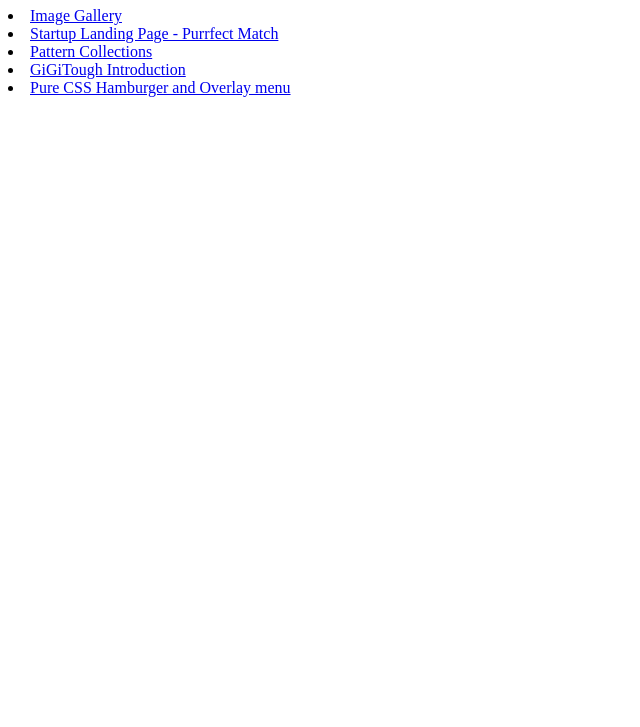
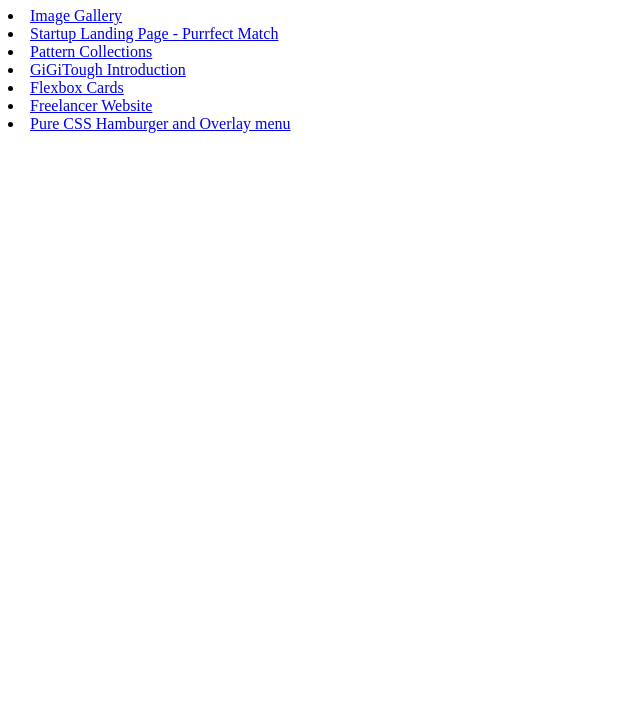
Before and after one commit to NathalieLu/side-projects, a plain HTML site: page index.html in a window 1280 px wide. Shown: the part 73-800 px from the top of the page, without its empty margins (0-640 px from the left). Drawn offline with Linux system fonts and the light colour scheme.

Commit message:
update index

```diff
--- a/index.html
+++ b/index.html
@@ -11,6 +11,9 @@
   <li><a href="https://nathalielu.github.io/udemy_classassignments/Section7_Bootstrap/unit85_startuplanding.html">Startup Landing Page - Purrfect Match</a></li>
   <li><a href="https://nathalielu.github.io/udemy_classassignments/Section9_Bootstrap4_Flexbox_Layout/unit103_Pattern_Project/index.html">Pattern Collections</a></li>
   <li><a href="https://nathalielu.github.io/udemy_classassignments/Section9_Bootstrap4_Flexbox_Layout/unit106_museumofCats/index.html">GiGiTough Introduction</a></li>
+  <li><a href="https://nathalielu.github.io/flexbox-and-grid/section3-cards-flexbox/me/index.html
+    ">Flexbox Cards</a></li>
+  <li><a href="https://nathalielu.github.io/flexbox-and-grid/section4-freelancer-website/me/index.html">Freelancer Website</a></li>
   <li><a href="./pureCSSHamburger/index.html">Pure CSS Hamburger and Overlay menu</a></li>
 </body>
 </html>
```
